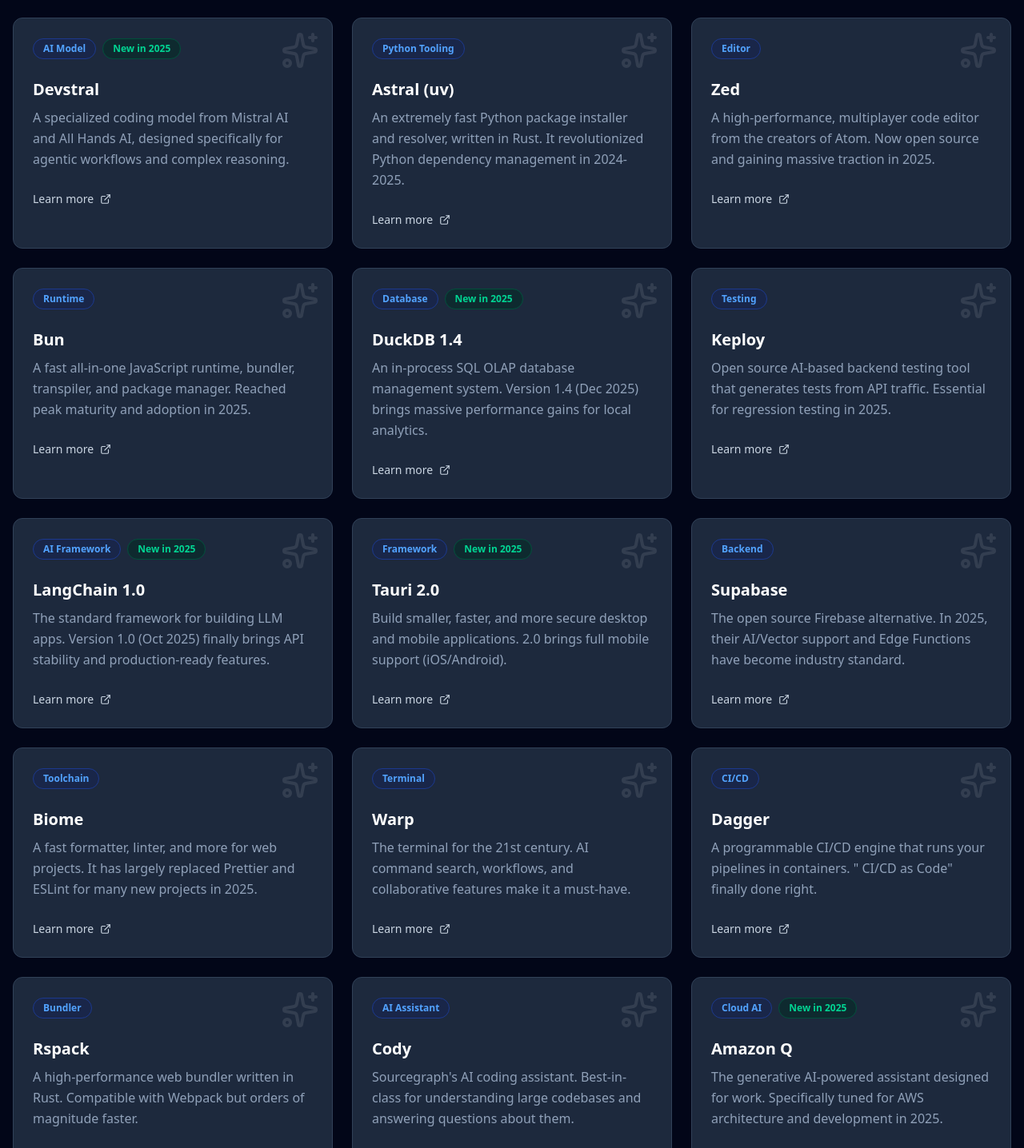
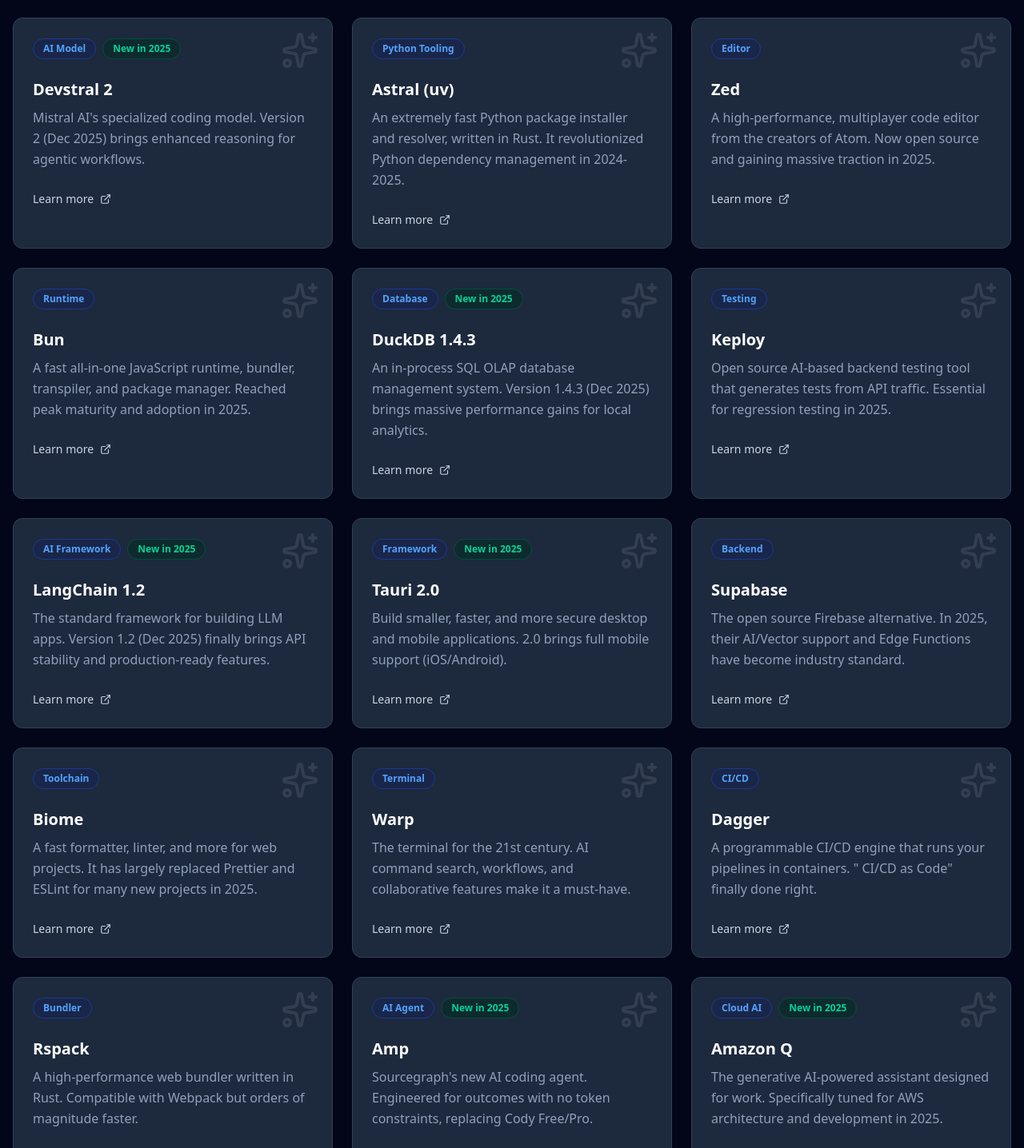
Before and after one commit to estsauver/engietools, a React (Vite) app: page / in a window 1280 px wide. Shown: the part 1194-2630 px from the top of the page at 80% size. Built offline with nearby package versions, Linux system fonts and the light colour scheme.

Commit message:
Update tool list: Cody -> Amp, Devstral -> Devstral 2, and others

```diff
--- a/src/data/tools.ts
+++ b/src/data/tools.ts
@@ -35,9 +35,9 @@
   },
   {
     id: 'devstral',
-    name: 'Devstral',
+    name: 'Devstral 2',
     category: 'AI Model',
-    description: 'A specialized coding model from Mistral AI and All Hands AI, designed specifically for agentic workflows and complex reasoning.',
+    description: 'Mistral AI\'s specialized coding model. Version 2 (Dec 2025) brings enhanced reasoning for agentic workflows.',
     link: 'https://mistral.ai',
     isNew: true
   },
@@ -67,9 +67,9 @@
   },
   {
     id: 'duckdb',
-    name: 'DuckDB 1.4',
+    name: 'DuckDB 1.4.3',
     category: 'Database',
-    description: 'An in-process SQL OLAP database management system. Version 1.4 (Dec 2025) brings massive performance gains for local analytics.',
+    description: 'An in-process SQL OLAP database management system. Version 1.4.3 (Dec 2025) brings massive performance gains for local analytics.',
     link: 'https://duckdb.org',
     isNew: true
   },
@@ -83,9 +83,9 @@
   },
   {
     id: 'langchain',
-    name: 'LangChain 1.0',
+    name: 'LangChain 1.2',
     category: 'AI Framework',
-    description: 'The standard framework for building LLM apps. Version 1.0 (Oct 2025) finally brings API stability and production-ready features.',
+    description: 'The standard framework for building LLM apps. Version 1.2 (Dec 2025) finally brings API stability and production-ready features.',
     link: 'https://langchain.com',
     isNew: true
   },
@@ -138,12 +138,12 @@
     isNew: false
   },
   {
-    id: 'cody',
-    name: 'Cody',
-    category: 'AI Assistant',
-    description: 'Sourcegraph\'s AI coding assistant. Best-in-class for understanding large codebases and answering questions about them.',
+    id: 'amp',
+    name: 'Amp',
+    category: 'AI Agent',
+    description: 'Sourcegraph\'s new AI coding agent. Engineered for outcomes with no token constraints, replacing Cody Free/Pro.',
     link: 'https://sourcegraph.com/cody',
-    isNew: false
+    isNew: true
   },
   {
     id: 'amazon-q',
```
